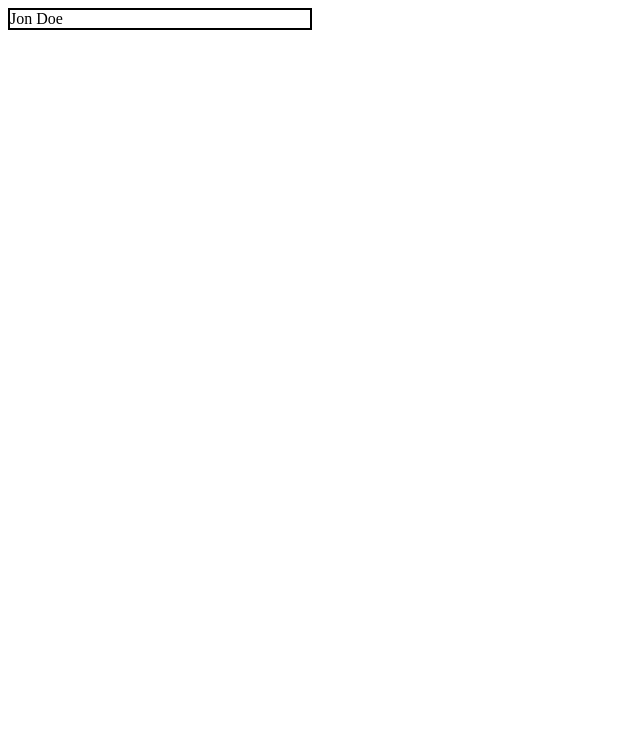
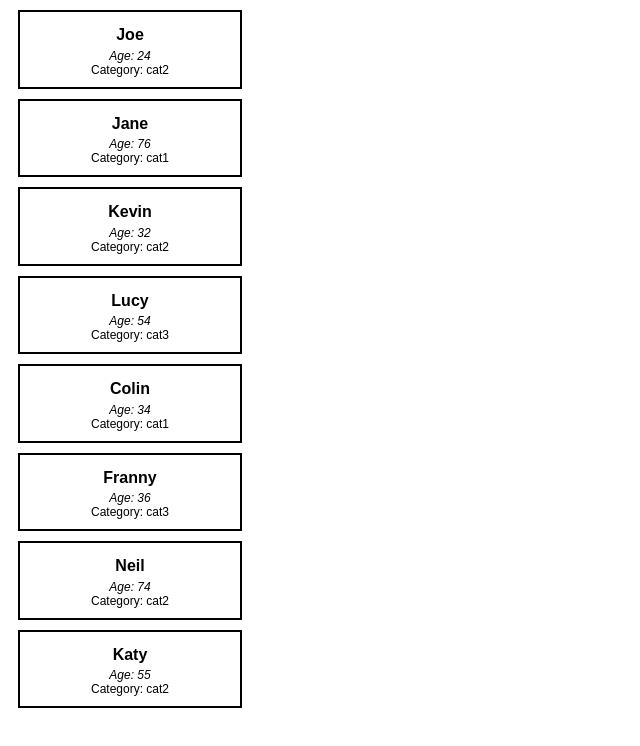
Before and after one commit to petermalcolm/grid-of-users, a React app: page / in a window 1280 px wide. Shown: the whole page, without its empty margins (0-640 px from the left). Built offline with nearby package versions, Linux system fonts and the light colour scheme.

Commit message:
render all info in grid

```diff
--- a/src/index.css
+++ b/src/index.css
@@ -1,21 +1,30 @@
 /* FONTS */
-h2.boxName {
-	 font-size: 16px;
-	 font-weight: bold;
+body {
+	font-family: sans-serif;
+}
+h2.name {
+	line-height: 0em;
+	font-size: 16px;
+	font-weight: bold;
 }
 .age {
 	font-size: 12px;
 	font-style: italic;
+	display: block;
 }
 .category {
 	font-size: 12px;
 	font-style: normal;
+	display: block;
 }
 
 /* BOXES */
 .box {
-	width: 300px;
+	text-align: center;
+	width: 200px;
 	border: 2px solid #000000;
+	padding: 10px;
+	margin: 10px;
 }
 .priority1 {
 	background-color: orange;
--- a/src/index.js
+++ b/src/index.js
@@ -7,26 +7,22 @@ const data = require('./data.js');
 function Box(props) {
 	return (
 		<div className="box">
-      {props.value}
+			<h2 className="name">{props.person.name}</h2>
+			<span className="age">Age: {props.person.age}</span>
+			<span className="category">Category: {props.person.category}</span>
 		</div>
 	);
 }
 
 class Grid extends React.Component {
-  renderBox(i) {
+  render() {
+		var namesList = data.data.map(function(person){
 			    return (
-          <Box
-            value={i}
-          />
+			        <Box person={person} />
 				);
-  }
-  render() {
+			});
 		return (
-      <div>
-        <div className="grid-row">
-          {this.renderBox('Jon Doe')}
-        </div>
-      </div>
+			<div>{ namesList }</div>
 		);
 	}
 }
```
Lines whose indentation alone changed are shown as unchanged.
